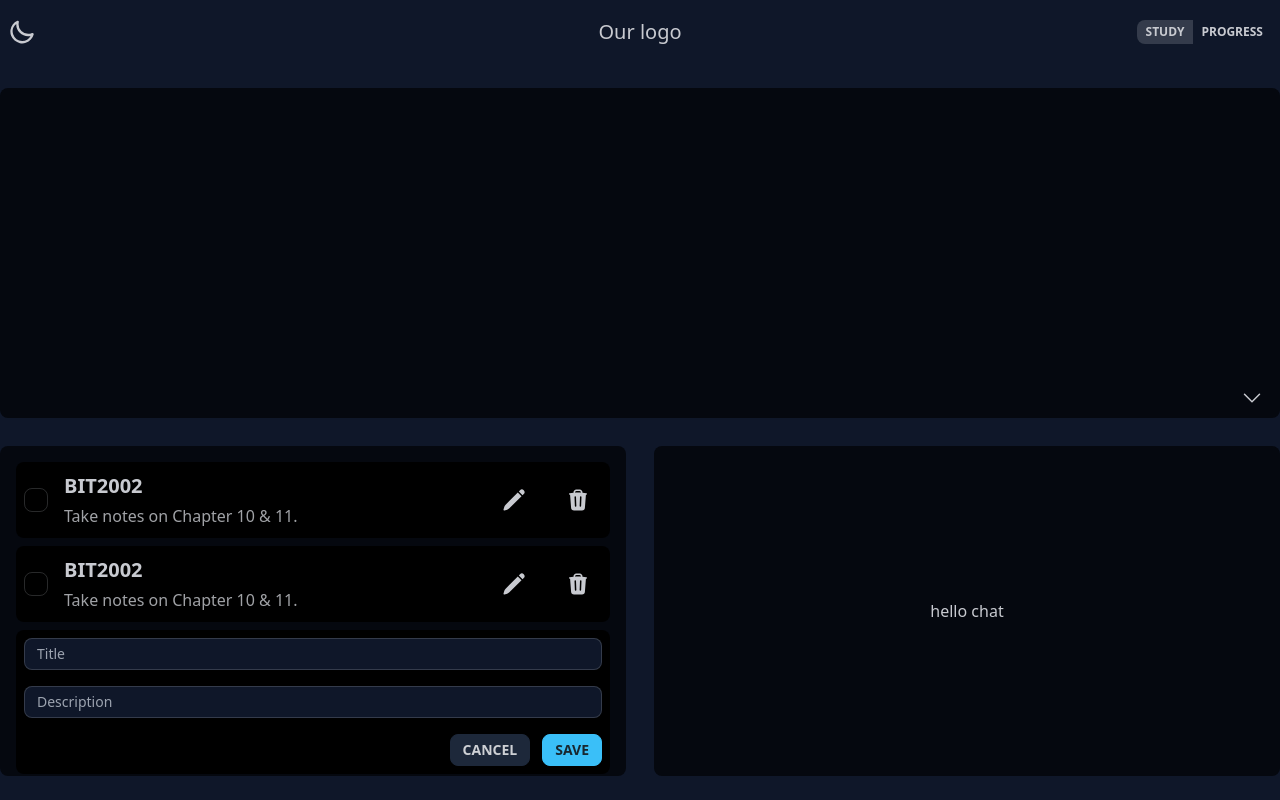
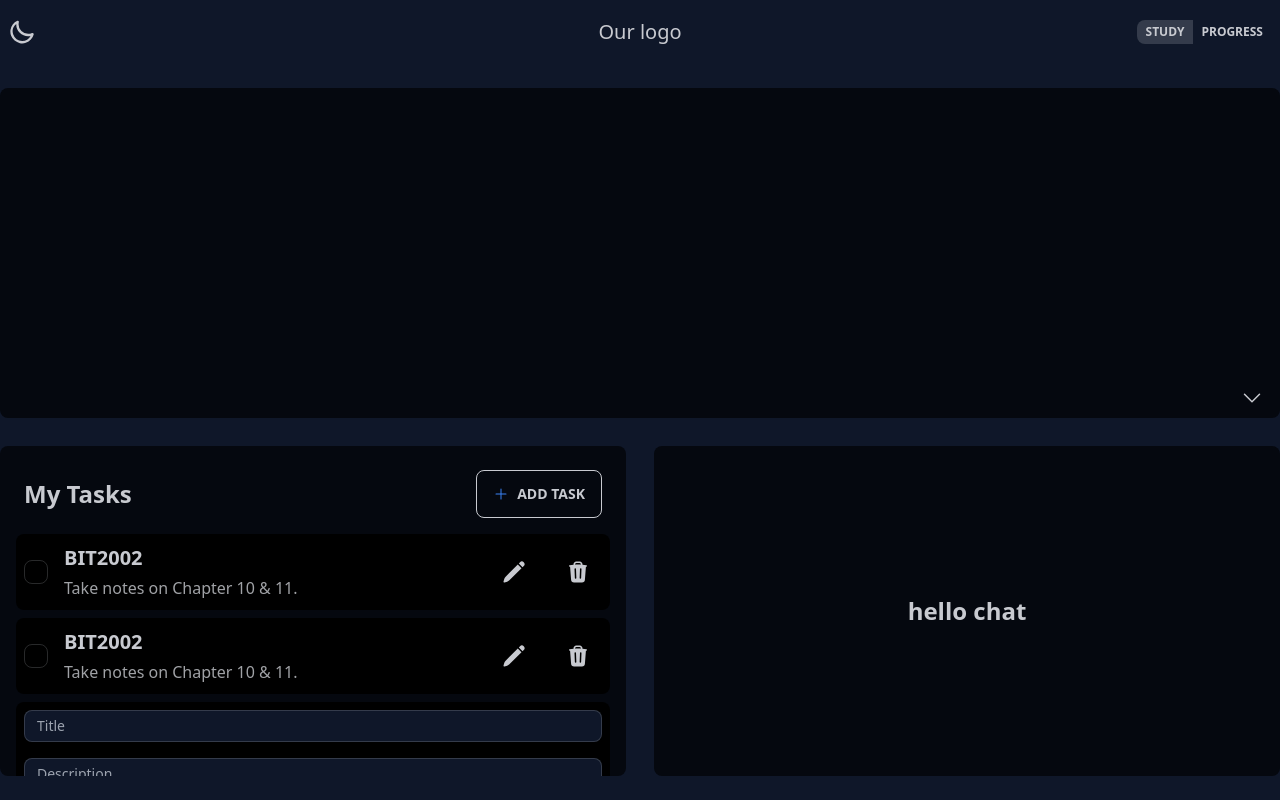
Before and after one commit to etretf/pomodoro-app, a React (Vite) app in the folder pomodoro-react/: page /study in a window 1280 px wide. Built offline with nearby package versions, Linux system fonts and the light colour scheme.

Commit message:
worked a bit on to do ui

```diff
--- a/pomodoro-react/src/App.css
+++ b/pomodoro-react/src/App.css
@@ -10,7 +10,11 @@ body {
     @apply flex flex-col;
 }
 
-.btn {
+h2 {
+  @apply text-2xl font-bold;
+}
+
+h3 {
 
 }
 
@@ -62,6 +66,10 @@ body {
     @apply btn btn-circle btn-ghost
 }
 
+.x-flex {
+    @apply flex justify-between gap-4 p-2 items-center;
+}
+
 /*scroll bar*/
 /* width */
 ::-webkit-scrollbar {
--- a/pomodoro-react/src/components/ToDo.jsx
+++ b/pomodoro-react/src/components/ToDo.jsx
@@ -1,10 +1,16 @@
 import ToDoItem from "./ToDoItem"
 import ToDoItemTemplate from "./ToDoItemTemplate"
+import { PlusIcon } from '@heroicons/react/24/solid'
 
 export default function ToDo()
 {
     return(
-        <div className="full-w-component half-w-component to-do-component">
+        <div className="full-w-component half-w-component to-do-component ">
+            <div className="x-flex w-full">
+                <h2>My Tasks</h2>
+                <button className="btn btn-outline"><PlusIcon className="h-4 w-4 text-blue-500" />
+                Add task</button>
+            </div>
                 <ToDoItem />
                 <ToDoItem />
 
```
